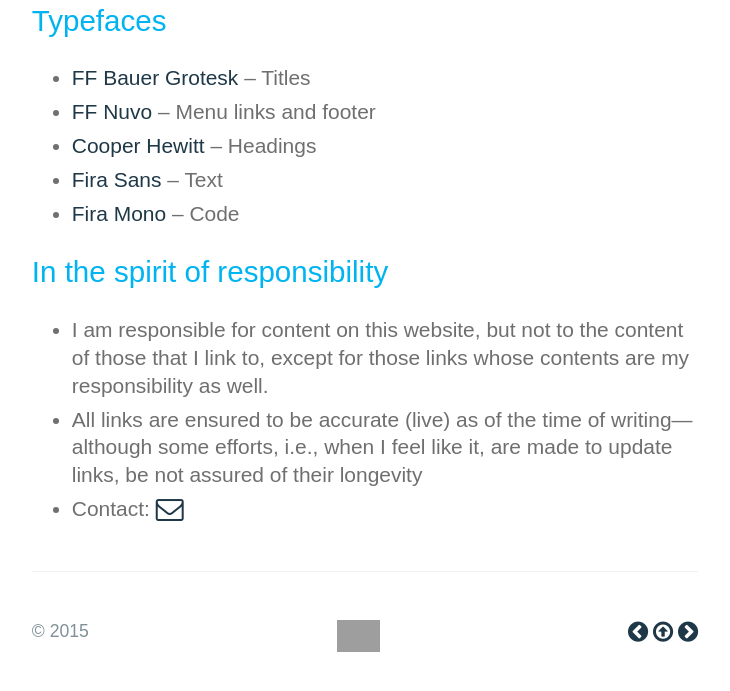
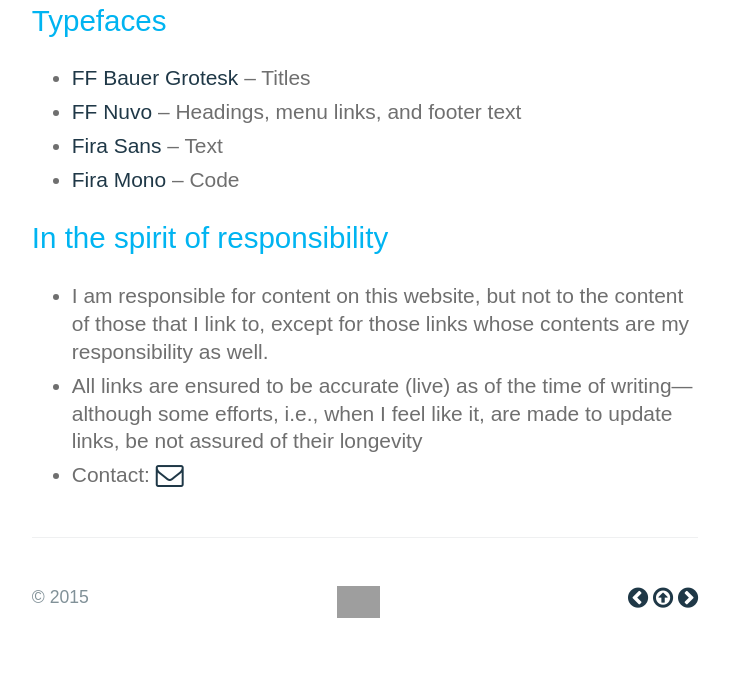
Before and after one commit to a-mar/a-mar.github.io, a Jekyll site: the page built from about/index.html, in a window 1280 px wide, cut to the strip 808-1530 px from the top of the page. Shown: the top 691 px of the strip, without its empty margins (275-1005 px from the left). Built offline with Jekyll 4.4.1, drawn with Linux system fonts in a browser that asks for light colours; nearby versions of some CDN libraries; some web fonts are replaced; library files that are not in the unit come from our copies; Markdown is read by kramdown in place of the engine named in the settings; grey boxes are pictures that could not be loaded.

Commit message:
Update index.html

```diff
--- a/about/index.html
+++ b/about/index.html
@@ -21,8 +21,8 @@
 <h2>Typefaces</h2>
 <ul>
 	<li><a target="_blank" title="FF Bauer Grotesk" href="https://www.fontfont.com/fonts/bauer-grotesk">FF Bauer Grotesk</a> &ndash; Titles</li>
-	<li><a target="_blank" title="FF Nuvo" href="https://www.fontfont.com/fonts/nuvo">FF Nuvo</a> &ndash; Menu links and footer</li>
-	<li><a target="_blank" title="Cooper Hewitt" href="http://www.cooperhewitt.org/open-source-at-cooper-hewitt/cooper-hewitt-the-typeface-by-chester-jenkins/">Cooper Hewitt</a> &ndash; Headings</li>
+	<li><a target="_blank" title="FF Nuvo" href="https://www.fontfont.com/fonts/nuvo">FF Nuvo</a> &ndash; Headings, menu links, and footer text</li>
+	<!--<li><a target="_blank" title="Cooper Hewitt" href="http://www.cooperhewitt.org/open-source-at-cooper-hewitt/cooper-hewitt-the-typeface-by-chester-jenkins/">Cooper Hewitt</a> &ndash; Headings</li>-->
 	<li><a target="_blank" title="Fira Sans" href="http://www.carrois.com/fira-4-1/">Fira Sans</a> &ndash; Text</li>
 	<li><a target="_blank" title="Fira Mono" href="http://www.carrois.com/fira-4-1/">Fira Mono</a> &ndash; Code</li>
 </ul>
```
